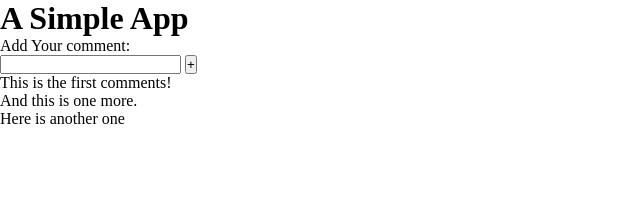
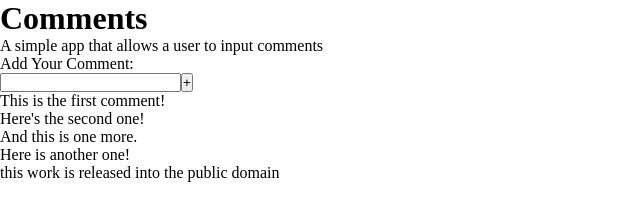
Before and after one commit to pedro-filho-81/aulas-html-css-javascript-1, a plain HTML site: page exemplos/livro-aplicacao-web/cap04/projects/exemplo2/index.html in a window 1280 px wide. Shown: the whole page, without its empty margins (0-640 px from the left). Drawn offline with nearby package versions, Linux system fonts and the light colour scheme.

Commit message:
Update index.html

```diff
--- a/exemplos/livro-aplicacao-web/cap04/projects/exemplo2/index.html
+++ b/exemplos/livro-aplicacao-web/cap04/projects/exemplo2/index.html
@@ -8,32 +8,26 @@
 </head>
 <body>
    <header>
-      <h1>A Simple App</h1>
+      <h1>Comments</h1>
+      <p>A simple app that allows a user to input comments</p>
    </header>
 
    <main>
-      <!-- ovserve que usamos u hífem aqui no nome de nossa classe CSS que contém várias palavras: essa é uma convenção do CSS-->
-      <section class="comments-input">
-         <p>Add Your comment: </p>
-         <input type="text">
-         <button>+</button>
+      <section class='comment-input'>
+         <p>Add Your Comment:</p>
+         <input><button>+</button>
       </section>
 
-      <section class="comments">
-         <p>
-            This is the first comments!
-         </p>
-         <p>
-            And this is one more.
-         </p>
-         <p>
-            Here is another one
-         </p>
+      <section class='comments'>
+         <p>This is the first comment!</p>
+         <p>Here's the second one!</p>
+         <p>And this is one more.</p>
+         <p>Here is another one!</p>
       </section>
    </main>
 
    <footer>
-
+      <p>this work is released into the public domain</p>
    </footer>
 
    <script
@@ -42,6 +36,6 @@
       crossorigin="anonymous">
    </script>
 
-  <script src="app.js"></script>
+   <script src="app.js"></script>
 </body>
 </html>
```
